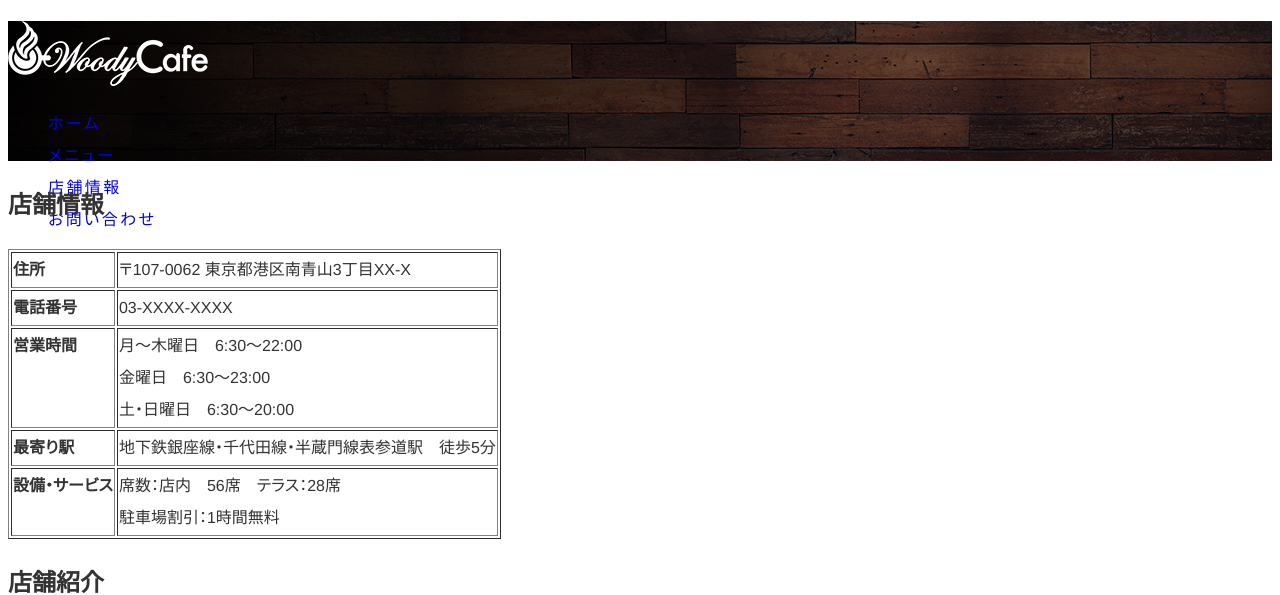
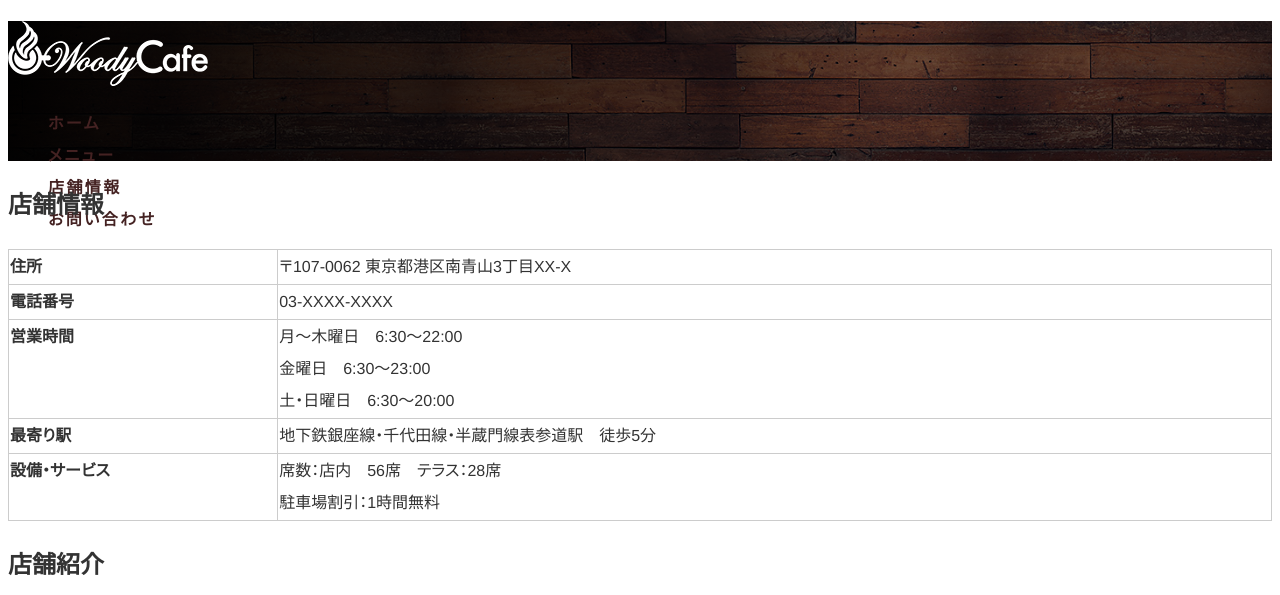
Before and after one commit to kenshu-app/wcafe_202303, a plain HTML site: page info.html in a window 1280 px wide. Shown: the top 595 px of the page. Drawn offline with Linux system fonts and the light colour scheme.

Commit message:
fix:06-2 疑似クラス

```diff
--- a/css/style.css
+++ b/css/style.css
@@ -21,6 +21,20 @@ a {
   letter-spacing: .15em;
 }
 
+a:link {
+  color: #422;
+  font-weight: bold;
+}
+
+a:visited {
+  color: #333;
+}
+
+a:hover,
+a:active {
+  color: #933;
+}
+
 em {
   font-style: normal;
 }
@@ -28,6 +42,16 @@ em {
 ol,
 ul {
   list-style-type: none;
+}
+
+table {
+  border-collapse: collapse;
+  width: 100%;
+}
+
+th,
+td {
+  border: 1px solid #ccc;
 }
 
 th {
@@ -81,6 +105,10 @@ th {
   border-bottom: 1px dotted #ccc;
 }
 
+.top-side a:hover {
+  opacity: .7;
+}
+
 /*-------------------------
   メニュー
 -------------------------*/
--- a/info.html
+++ b/info.html
@@ -30,7 +30,7 @@
         <main class="container">
             <section class="info">
                 <h2>店舗情報</h2>
-                <table border="1">
+                <table>
                     <tr>
                         <th>住所</th>
                         <td>〒107-0062 東京都港区南青山3丁目XX-X</td>
```
Also changed, not shown: index.html (+2 -2 lines).
